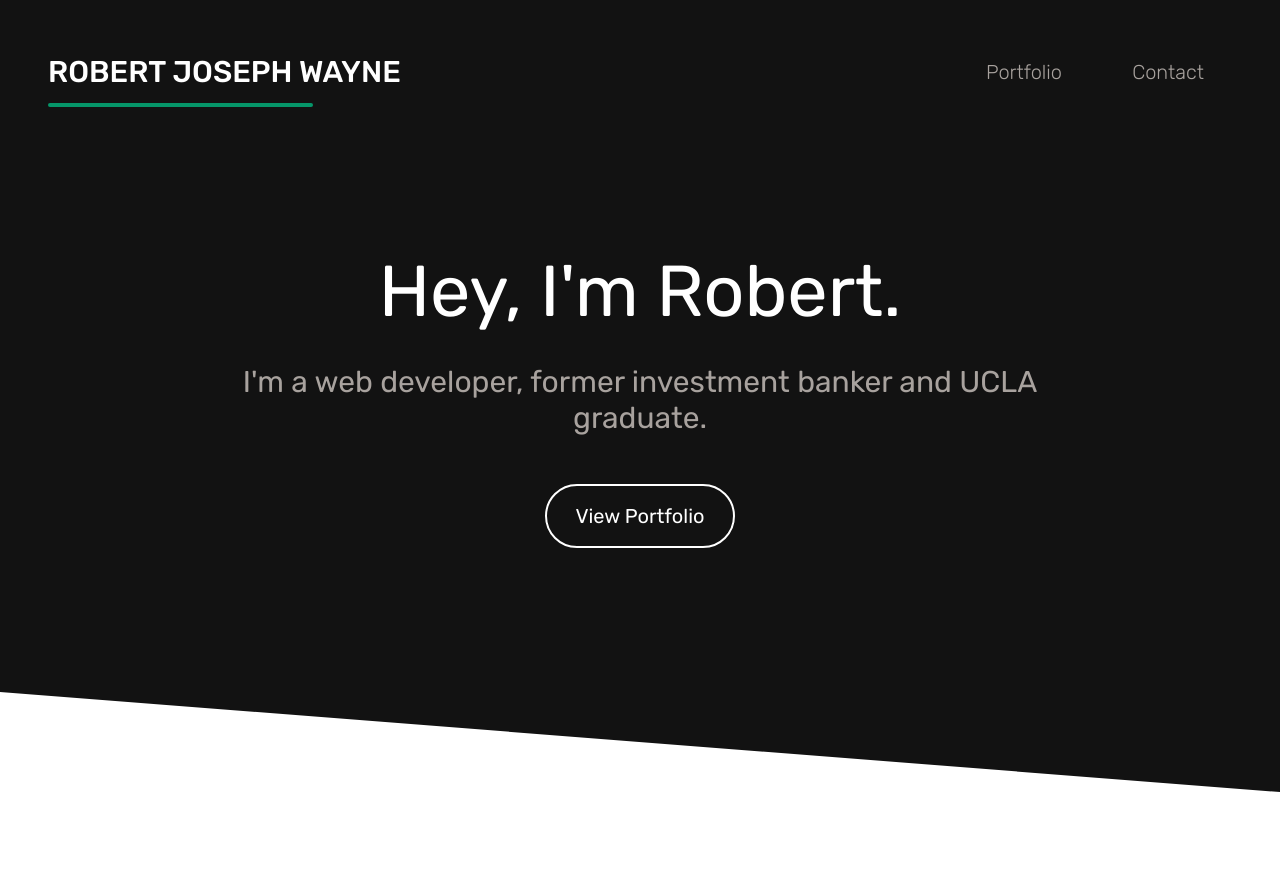
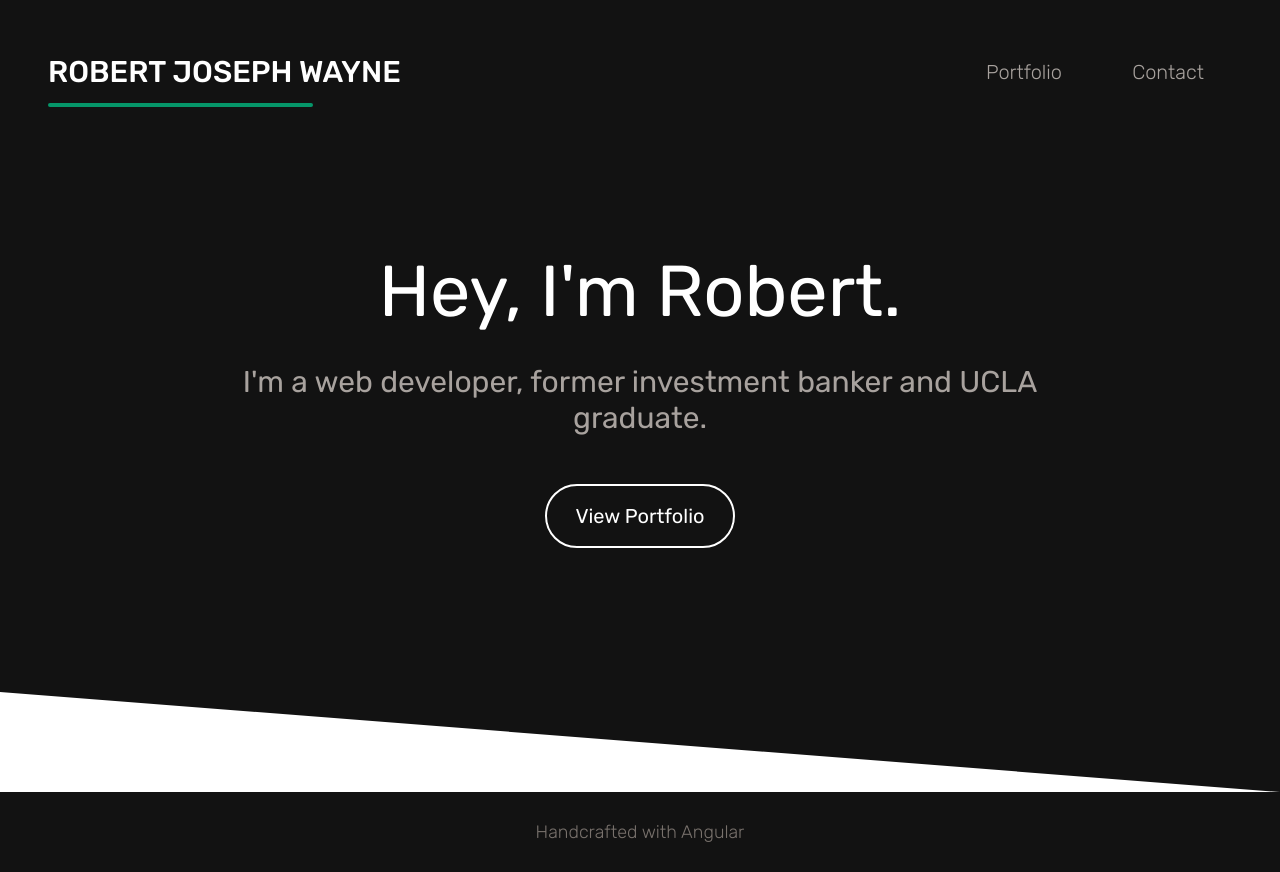
Before and after one commit to robertjosephwayne/personal-website, an Angular app: page / in a window 1280 px wide. Before the commit the page ends 800 px from the top, so only its background shows below. Built offline with nearby package versions, Linux system fonts and the light colour scheme; what @ngrx/store would draw is missing.

Commit message:
Create initial version of footer

```diff
--- a/src/app/components/footer/footer.component.html
+++ b/src/app/components/footer/footer.component.html
@@ -0,0 +1,3 @@
+<div class="bg-darkGray h-full max-h-20 flex justify-center items-center py-10">
+  <p class="text-gray-500 text-lg font-light">Handcrafted with Angular</p>
+</div>
```
